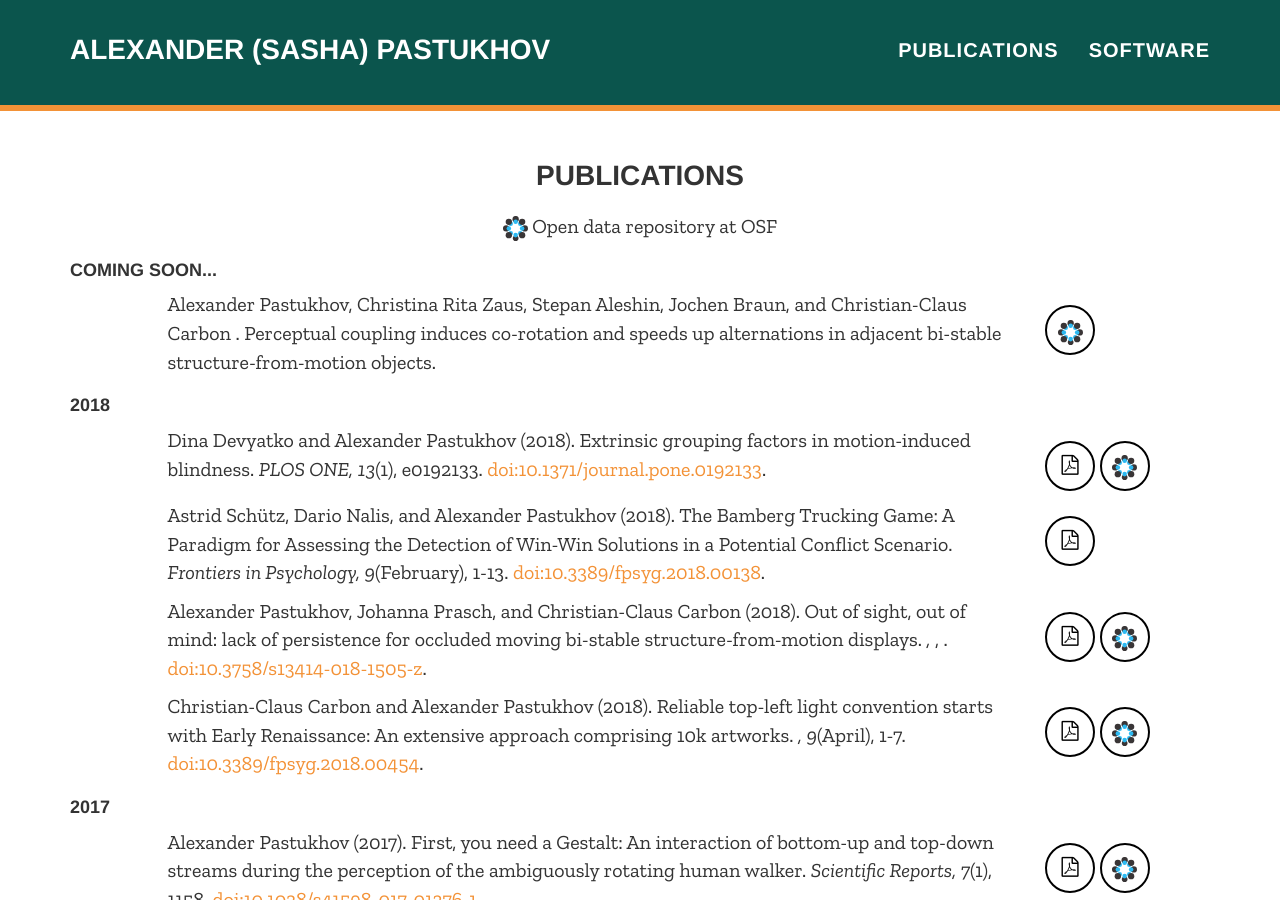
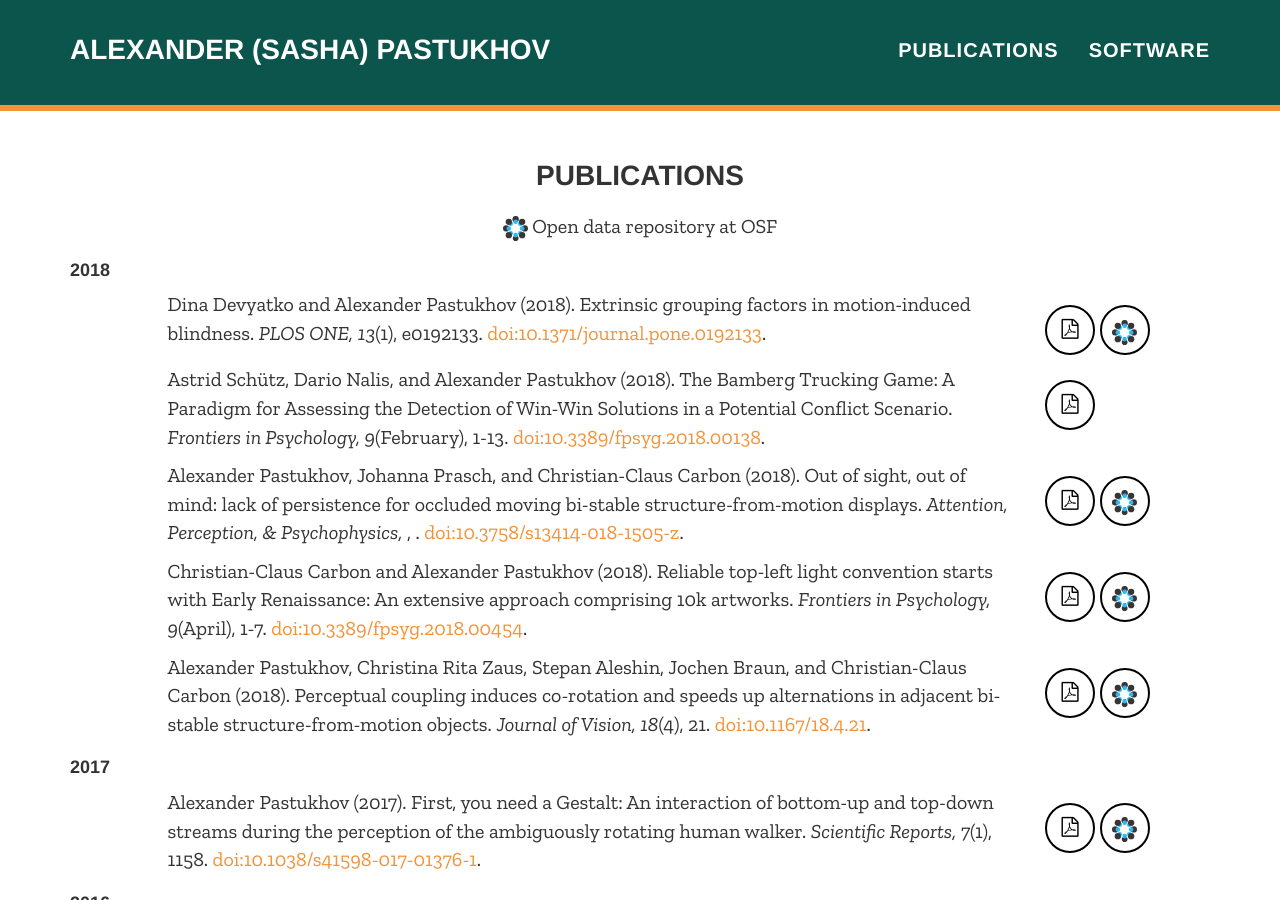
Before and after one commit to alexander-pastukhov/alexander-pastukhov.github.io, a Jekyll site: the page built from index.html, in a window 1280 px wide and 900 px high, scrolled down 403 px. Built offline with Jekyll 4.4.1, drawn with Linux system fonts in a browser that asks for light colours; nearby versions of some CDN libraries; some web fonts are replaced.

Commit message:
Added new JoV paper

```diff
--- a/_data/publications.yml
+++ b/_data/publications.yml
@@ -1,6 +1,12 @@
 - title: "Perceptual coupling induces co-rotation and speeds up alternations in adjacent bi-stable structure-from-motion objects"
-  year: 3000
+  journal: Journal of Vision
+  year: 2018
+  volume: 18
+  issue: 4
+  pages: 21
   osf: https://osf.io/euzjb/
+  doi: 10.1167/18.4.21
+  pdf: Pastukhov et al. - 2018 - Perceptual coupling induces co-rotation and speeds up alternations in adjacent bi-stable structure-from-motion.pdf
   authors:
     - Alexander Pastukhov
     - Christina Rita Zaus
@@ -9,6 +15,7 @@
     - Christian-Claus Carbon
 
 - title: "Reliable top-left light convention starts with Early Renaissance: An extensive approach comprising 10k artworks"
+  journal: Frontiers in Psychology
   year: 2018
   doi: 10.3389/fpsyg.2018.00454
   volume: 9
@@ -22,6 +29,7 @@
 
 - title: "Out of sight, out of mind: lack of persistence for occluded moving bi-stable structure-from-motion displays"
   year: 2018
+  journal: Attention, Perception, & Psychophysics
   osf: https://osf.io/qqrzp/
   doi: 10.3758/s13414-018-1505-z
   pdf: Pastukhov, Prasch, CCC - 2018 - Out of sight, out of mind.pdf
```
Also changed, not shown: 1 other file.
